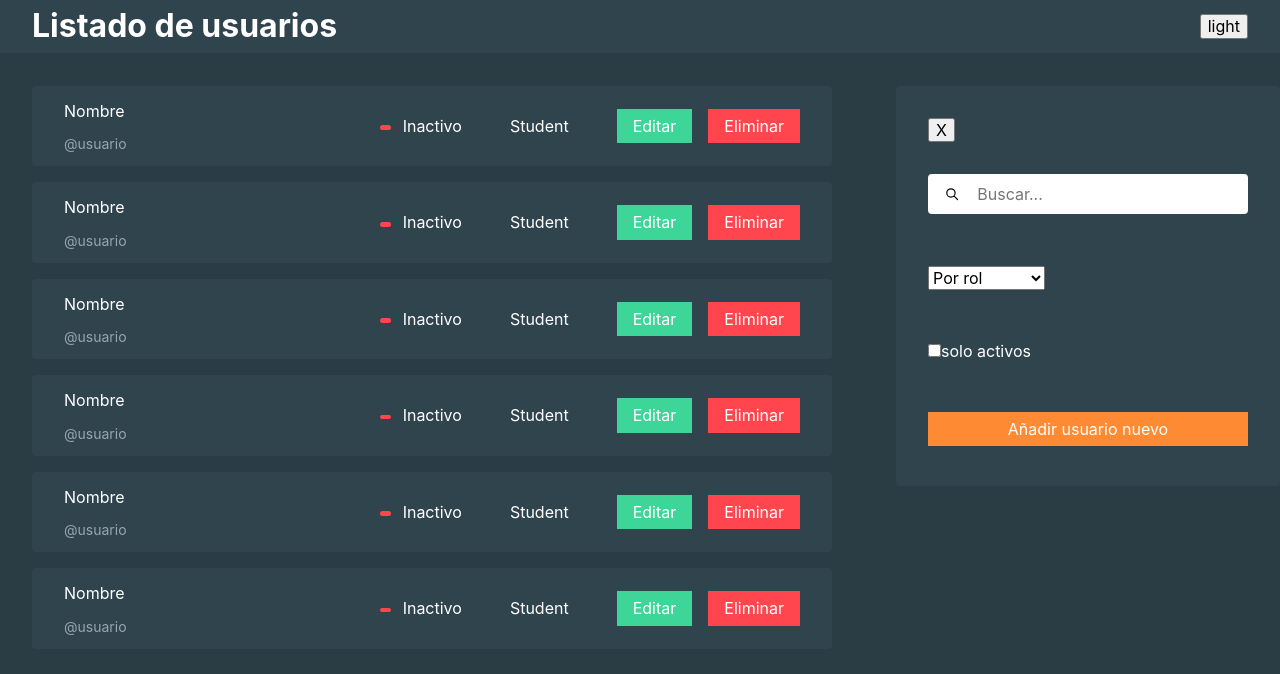
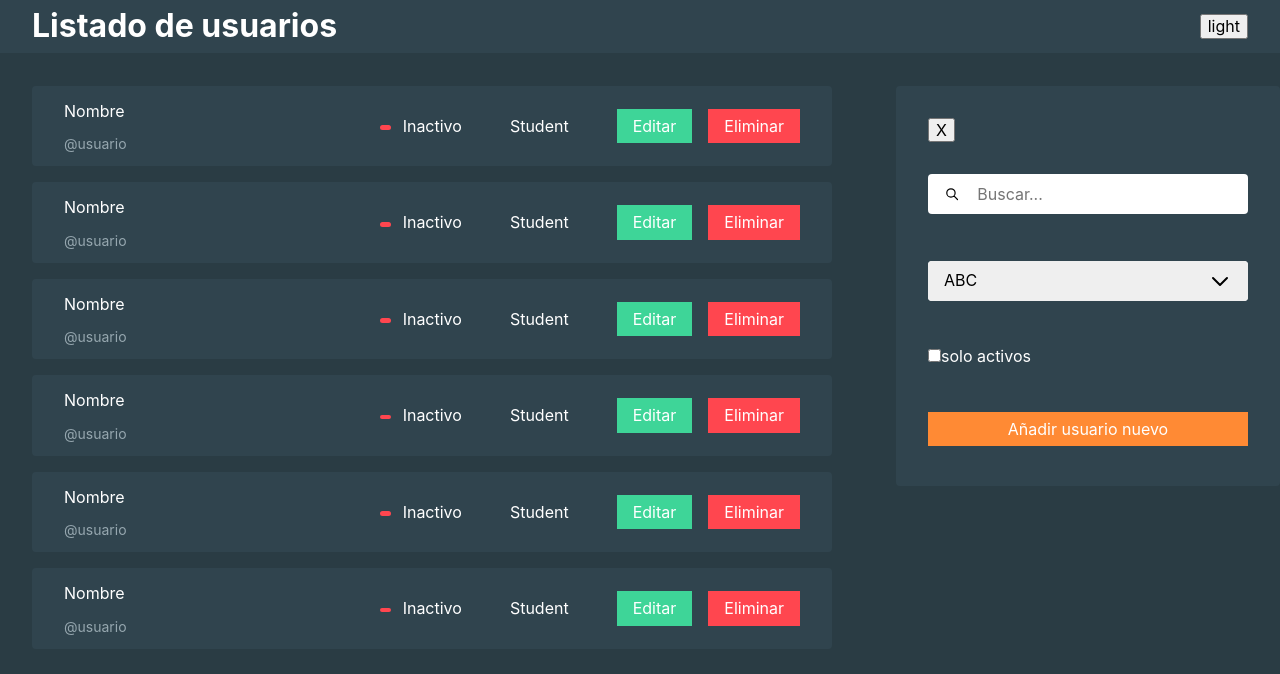
Before and after one commit to QuiqueSupertramp/userslist-fullstack, a React (Vite) app in the folder frontend/: page / in a window 1280 px wide. Shown: the top 674 px of the page. Built offline with nearby package versions, Linux system fonts and the light colour scheme.

Commit message:
select added

```diff
--- a/frontend/src/components/UsersPanel/Filters.jsx
+++ b/frontend/src/components/UsersPanel/Filters.jsx
@@ -1,6 +1,7 @@
 import { useState } from 'react';
 import Button from '../Buttons/Button';
 import InputSearch from '../Forms/InputSearch';
+import Select from '../Forms/Select';
 import style from './Filters.module.css';
 
 const Filters = () => {
@@ -23,12 +24,11 @@ const Filters = () => {
 				value={name.value}
 				onChange={e => setInputName(e.target.value)}
 			/>
-			<div>
-				<select name='' id=''>
-					<option value='Por rol'>Por rol</option>
-					<option value='Por acgtivos'>Por acgtivos</option>
-				</select>
-			</div>
+			<Select>
+				<option value='ABC'>ABC</option>
+				<option value='cde'>sdf</option>
+				<option value='fgh'>fsdfsdf</option>
+			</Select>
 			<div>
 				<label htmlFor='sort'>
 					<input type='checkbox' name='sort' id='sort' />
```
